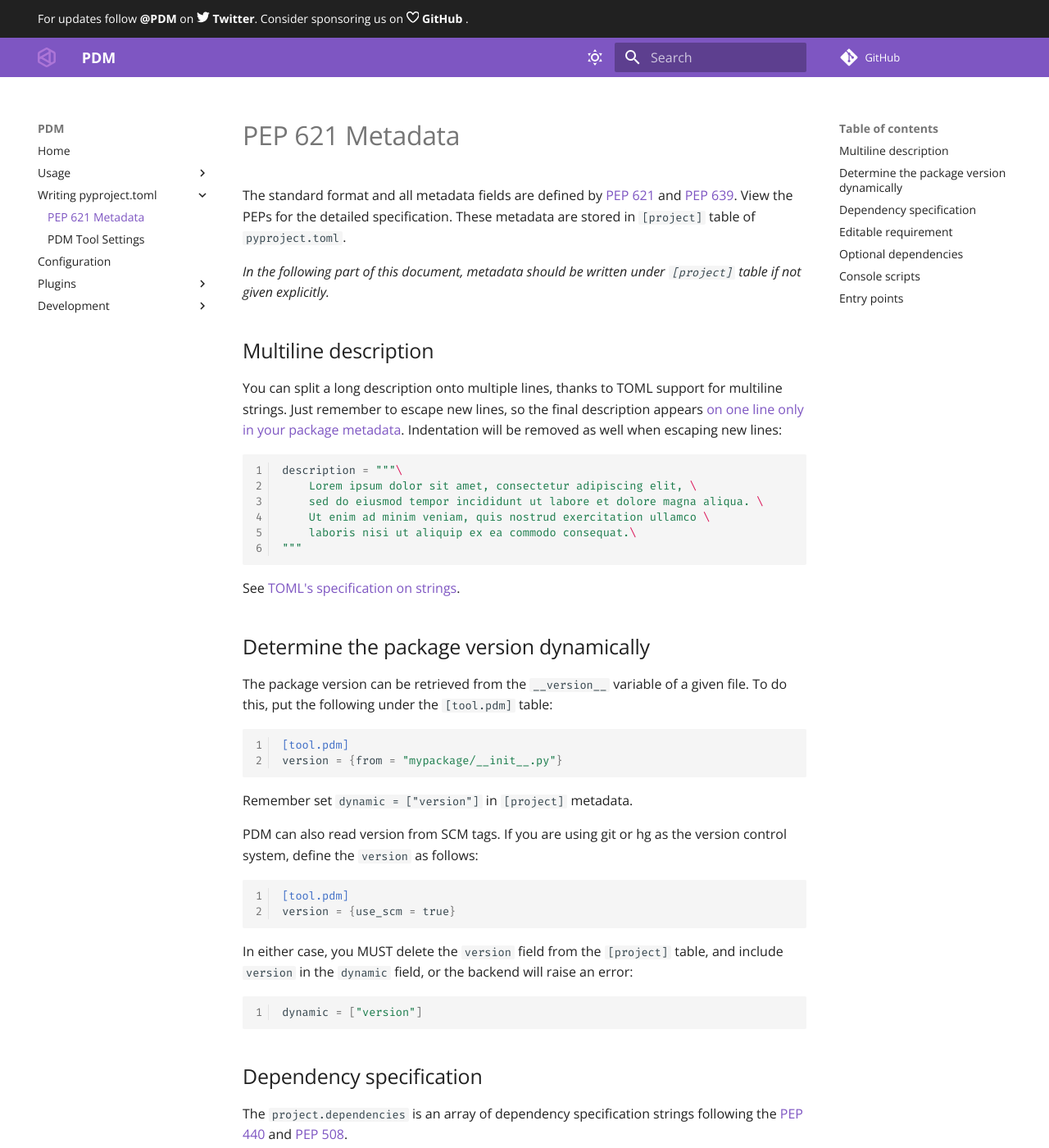
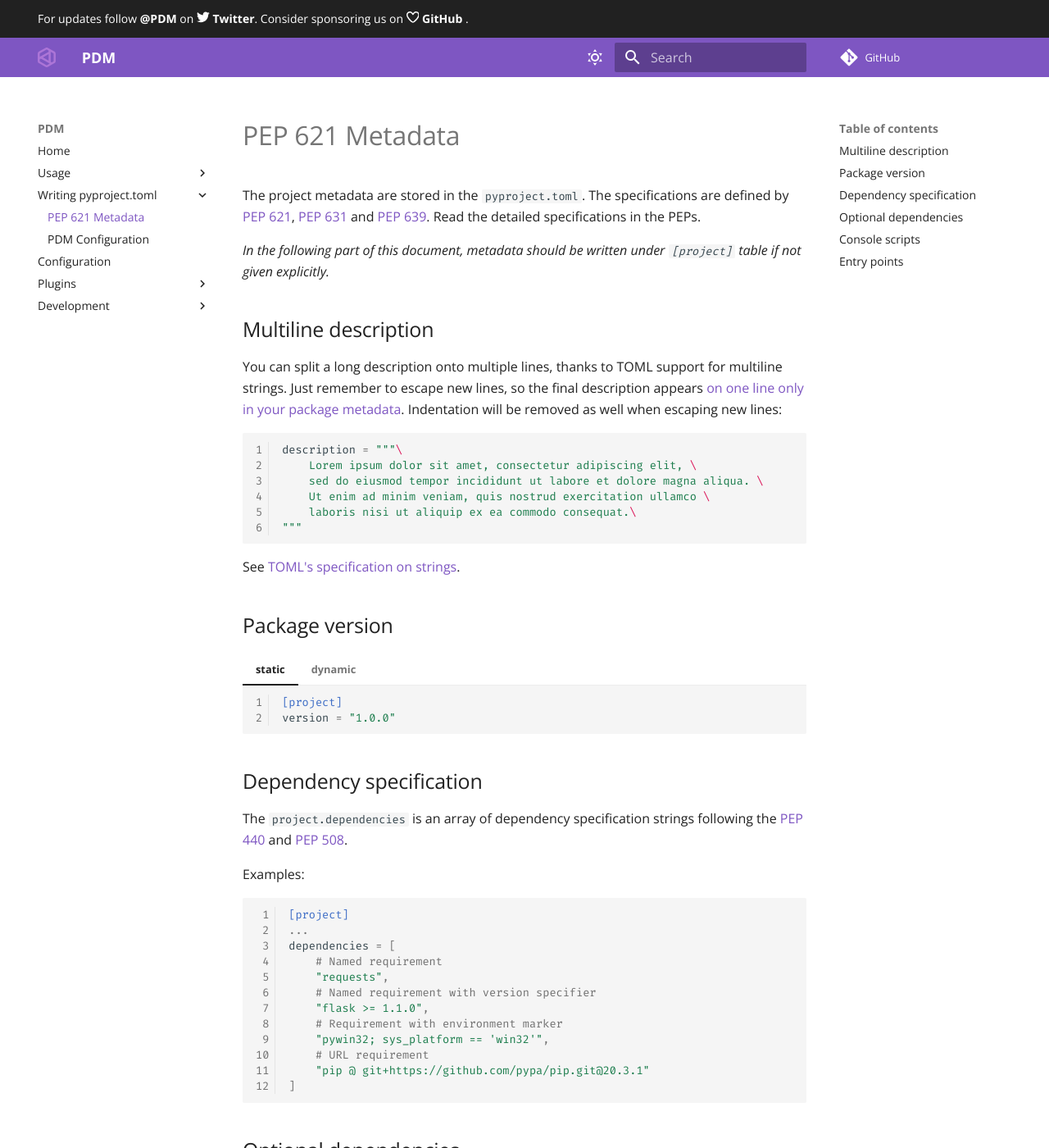
Before and after one commit to ChrisSanderser/pd-ms, an MkDocs documentation site: the page built from docs/docs/pyproject/pep621.md, in a window 1280 px wide and 1400 px high. Shown: the whole window at 82% size. Built offline with MkDocs 1.6.1 and Material for MkDocs 9.7.7, drawn with Linux system fonts in a browser that asks for light colours; comment, search, counter and statistics services are not loaded; the version menu is left out; some of the changed text lies outside the part shown.

````diff
--- a/docs/docs/pyproject/pep621.md
+++ b/docs/docs/pyproject/pep621.md
@@ -1,8 +1,10 @@
 # PEP 621 Metadata
 
-The standard format and all metadata fields are defined by [PEP 621](https://www.python.org/dev/peps/pep-0621/) and
-[PEP 639](https://www.python.org/dev/peps/pep-0639/).
-View the PEPs for the detailed specification. These metadata are stored in `[project]` table of `pyproject.toml`.
+The project metadata are stored in the `pyproject.toml`. The specifications are defined by [PEP 621], [PEP 631] and [PEP 639]. Read the detailed specifications in the PEPs.
+
+[PEP 621]: https://www.python.org/dev/peps/pep-0621/
+[PEP 631]: https://www.python.org/dev/peps/pep-0631/
+[PEP 639]: https://www.python.org/dev/peps/pep-0639/
 
 _In the following part of this document, metadata should be written under `[project]` table if not given explicitly._
 
@@ -24,32 +26,29 @@ description = """\
 
 See [TOML's specification on strings](https://toml.io/en/v1.0.0#string).
 
-## Determine the package version dynamically
+## Package version
 
-The package version can be retrieved from the `__version__` variable of a given file. To do this, put the following
-under the `[tool.pdm]` table:
+=== "static"
 
-```toml
-[tool.pdm]
-version = {from = "mypackage/__init__.py"}
-```
+    ```toml
+    [project]
+    version = "1.0.0"
+    ```
 
-Remember set `dynamic = ["version"]` in `[project]` metadata.
+=== "dynamic"
 
-PDM can also read version from SCM tags. If you are using git or hg as the version control system, define the
-`version` as follows:
+    ```toml
+    [project]
+    ...
+    dynamic = ["version"]
 
-```toml
-[tool.pdm]
-version = {use_scm = true}
-```
+    [tool.pdm]
+    version = { source = "file", path = "mypackage/__version__.py" }
+    ```
 
-In either case, you MUST delete the `version` field from the `[project]` table, and include `version`
-in the `dynamic` field, or the backend will raise an error:
+    The version will be read from the `mypackage/__version__.py` file searching for the pattern: `__version__ = "{version}"`.
 
-```toml
-dynamic = ["version"]
-```
+    More information about the dynamic versioning can be found in [versioning][Build Backend Configuration].
 
 ## Dependency specification
 
@@ -70,26 +71,6 @@ dependencies = [
     "pip @ git+https://github.com/pypa/pip.git@20.3.1"
 ]
 ```
-
-## Editable requirement
-
-Beside of the normal dependency specifications, one can also have some packages installed in editable mode. The editable specification string format
-is the same as [Pip's editable install mode](https://pip.pypa.io/en/stable/cli/pip_install/#editable-installs).
-
-Examples:
-
-```
-dependencies = [
-    ...,
-    "-e path/to/SomeProject",
-    "-e git+http://repo/my_project.git#egg=SomeProject"
-]
-```
-
-!!! note "About editable installation"
-    One can have editable installation and normal installation for the same package. The one that comes at last wins.
-    However, editable dependencies WON'T be included in the metadata of the built artifacts since they are not valid
-    PEP 508 strings. They only exist for development purpose.
 
 ## Optional dependencies
 
--- a/pyproject.toml
+++ b/pyproject.toml
@@ -24,7 +24,7 @@ dependencies = [
     "tomli>=1.1.0; python_version < \"3.11\"",
     "tomlkit>=0.8.0,<1",
     "typing-extensions; python_version < \"3.8\"",
-    "unearth>=0.3.0,<0.4.0",
+    "unearth>=0.4.0,<0.5.0",
     "cachecontrol[filecache]>=0.12.11",
     "requests-toolbelt",
 ]
````
Also changed, not shown: other parts of docs/docs/pyproject/pep621.md (+2 -0 lines), docs/docs/pyproject/tool-pdm.md (+28 -10 lines), docs/docs/usage/cli_reference.md (+1 -1 lines), news/593.feature.md (added, +1 -0 lines), 4 other files.
